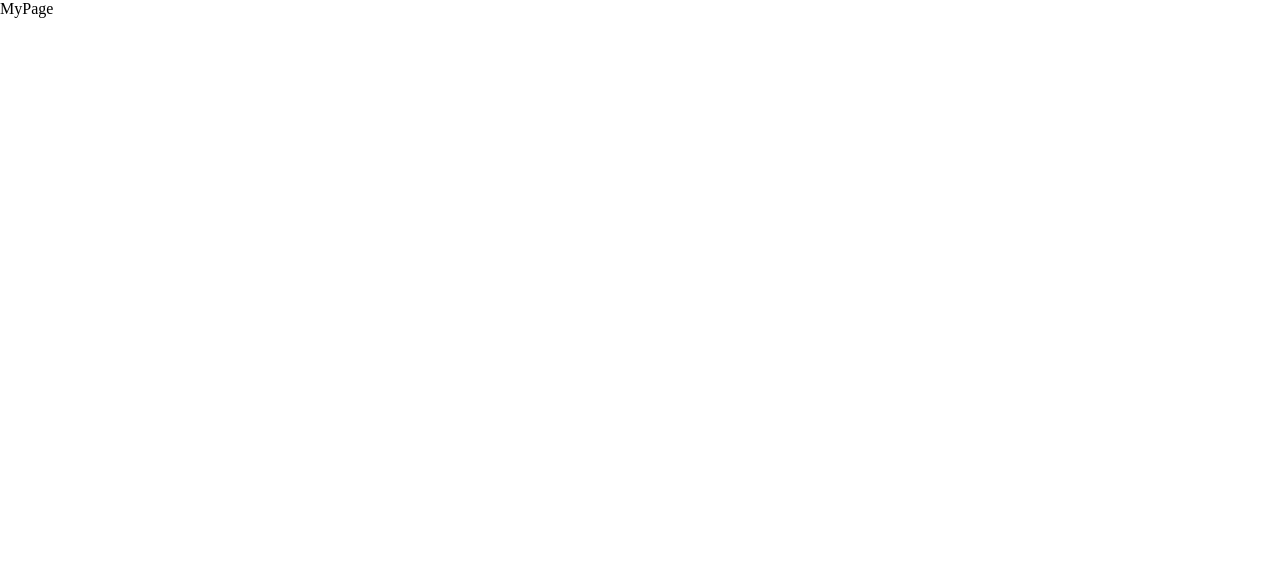
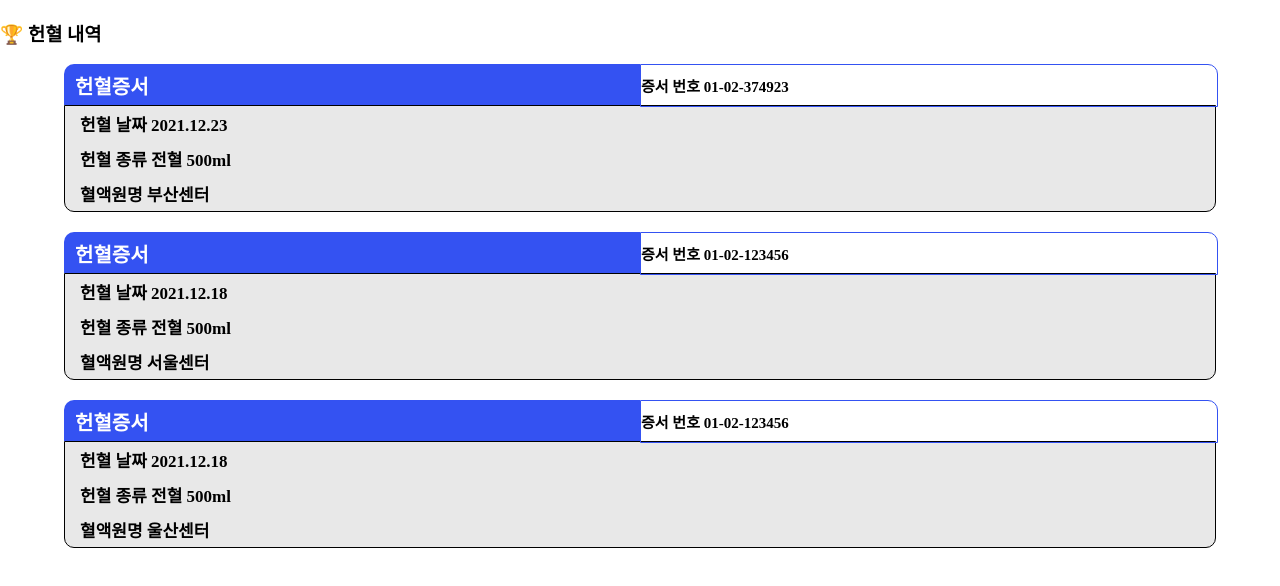
Before and after one commit to UMC-5th-Hackathon-N-Team/FE-web, a React (Create React App) app: page /mypage in a window 1280 px wide. Shown: the top 586 px of the page. Built offline with nearby package versions, Linux system fonts and the light colour scheme.

Commit message:
use dummy data at mypage

```diff
--- a/src/components/history.jsx
+++ b/src/components/history.jsx
@@ -1,10 +1,7 @@
 import React from 'react';
 import * as S from './history.style';
 
-function History({ date, donation_id, donation_type }) {
-  date = "2021.12.23";
-  donation_id = "01-02-374923 ";
-  donation_type = "전혈 500ml ";
+function History({ date, donation_id, donation_type, donor_center }) {
 
   return (
       <S.CertificateContainer>
@@ -16,6 +13,7 @@ function History({ date, donation_id, donation_type }) {
         <S.CardContainer>
           <S.CardText>{`헌혈 날짜 ${date}`}</S.CardText>
           <S.CardText>{`헌혈 종류 ${donation_type}`}</S.CardText>
+          <S.CardText>{`혈액원명  ${donor_center}`}</S.CardText>
         </S.CardContainer>
       </S.CertificateContainer>
   );
--- a/src/components/history.style.jsx
+++ b/src/components/history.style.jsx
@@ -3,20 +3,21 @@ import styled from 'styled-components';
 export const CertificateContainer = styled.div`
   width: 90%;
   height: 100%;
+  display: flex;
+  flex-direction: column;
   position: relative;
+  margin-bottom: 20px;
 `;
 
 export const CardContainer = styled.div`
-  top: 41px;
-  position: absolute;
-  width: 100%;
-  height: 100px;
+  flex: 1;
   background: #E8E8E8;
-  border-radius:0 0 10px 10px;
+  border-radius: 0 0 10px 10px;
   border: 1px black solid;
   display: flex;
   flex-direction: column;
   justify-content: center;
+  margin-top: 41px;
 `;
 
 export const TitleBar = styled.div`
@@ -30,11 +31,12 @@ export const TitleBar = styled.div`
 export const NumberBar = styled.div`
   width: 50%;
   height: 41px;
-  left: 193.5px;
+  left: 50%;
   position: absolute;
   display: flex;
   border-top-right-radius: 10px;
   border: 1px #3452F2 solid;
+  align-items: center;
 `;
 
 export const CertificateTitle = styled.div`
@@ -46,7 +48,6 @@ export const CertificateTitle = styled.div`
   font-weight: 600;
 `;
 
-
 export const CertificateNumber = styled.text`
   color: black;
   font-size: 15px;
@@ -54,7 +55,7 @@ export const CertificateNumber = styled.text`
 `;
 
 export const CardText = styled.text`
-  padding : 5px 15px;
+  padding: 5px 15px;
   color: black;
   font-size: 17px;
   font-weight: bold;
--- a/src/components/progressbar.jsx
+++ b/src/components/progressbar.jsx
@@ -54,10 +54,10 @@ const ProgressText = styled.div`
   align-items: center;
 `;
 
-const ProgressBar = ({ title, progress }) => {
+const ProgressBar = ({progress }) => {
   return (
     <ProgressBarContainer>
-      <Title>{title}</Title>
+      <Title>{"🏆 헌혈 유공패 진행도"}</Title>
       <ProgressContainer>
         <ProgressBarBackground />
         <ProgressBarFill progress={progress} />
--- a/src/index.js
+++ b/src/index.js
@@ -1,4 +1,3 @@
-// index.js
 import React from "react";
 import ReactDOM from "react-dom";
 import App from "./App";
--- a/src/page/my_page.jsx
+++ b/src/page/my_page.jsx
@@ -1,7 +1,48 @@
-import React from 'react'
+import React from 'react';
+import History from '../components/history';
+import styled from 'styled-components';
+
+const Container = styled.div`
+display: flex;
+flex-direction: column;
+align-items: center;
+`
+const dummyData = [
+  {
+    donation_id: "01-02-374923",
+    date: "2021.12.23",
+    donation_type: "전혈 500ml",
+    donor_center: "부산센터",
+  },
+  {
+    donation_id: "01-02-123456",
+    date: "2021.12.18",
+    donation_type: "전혈 500ml",
+    donor_center: "서울센터",
+  },
+  {
+    donation_id: "01-02-123456",
+    date: "2021.12.18",
+    donation_type: "전혈 500ml",
+    donor_center: "울산센터",
+  },
+];
 
 export default function MyPage() {
   return (
-    <div>MyPage</div>
-  )
+    <div>
+      <h3>🏆 헌혈 내역</h3>
+      <Container>
+      {dummyData.map((item, index) => (
+        <History
+          key={item.donation_id + index}
+          date={item.date}
+          donation_id={item.donation_id}
+          donation_type={item.donation_type}
+          donor_center={item.donor_center}
+        />
+      ))}
+    </Container>
+    </div>
+  );
 }
--- a/src/page/progression.jsx
+++ b/src/page/progression.jsx
@@ -1,12 +1,9 @@
 import React from 'react'
-import History from '../components/history'
 import ProgressBar from '../components/progressbar'
 export default function Progression() {
   return (
     <div>
-      <ProgressBar title="🏆 헌혈 유공패 진행도" progress={50} />
-      <h3>🏆 헌혈 내역</h3>
-      <History/>
+      <ProgressBar progress={50} />
     </div>
   )
 }
```
